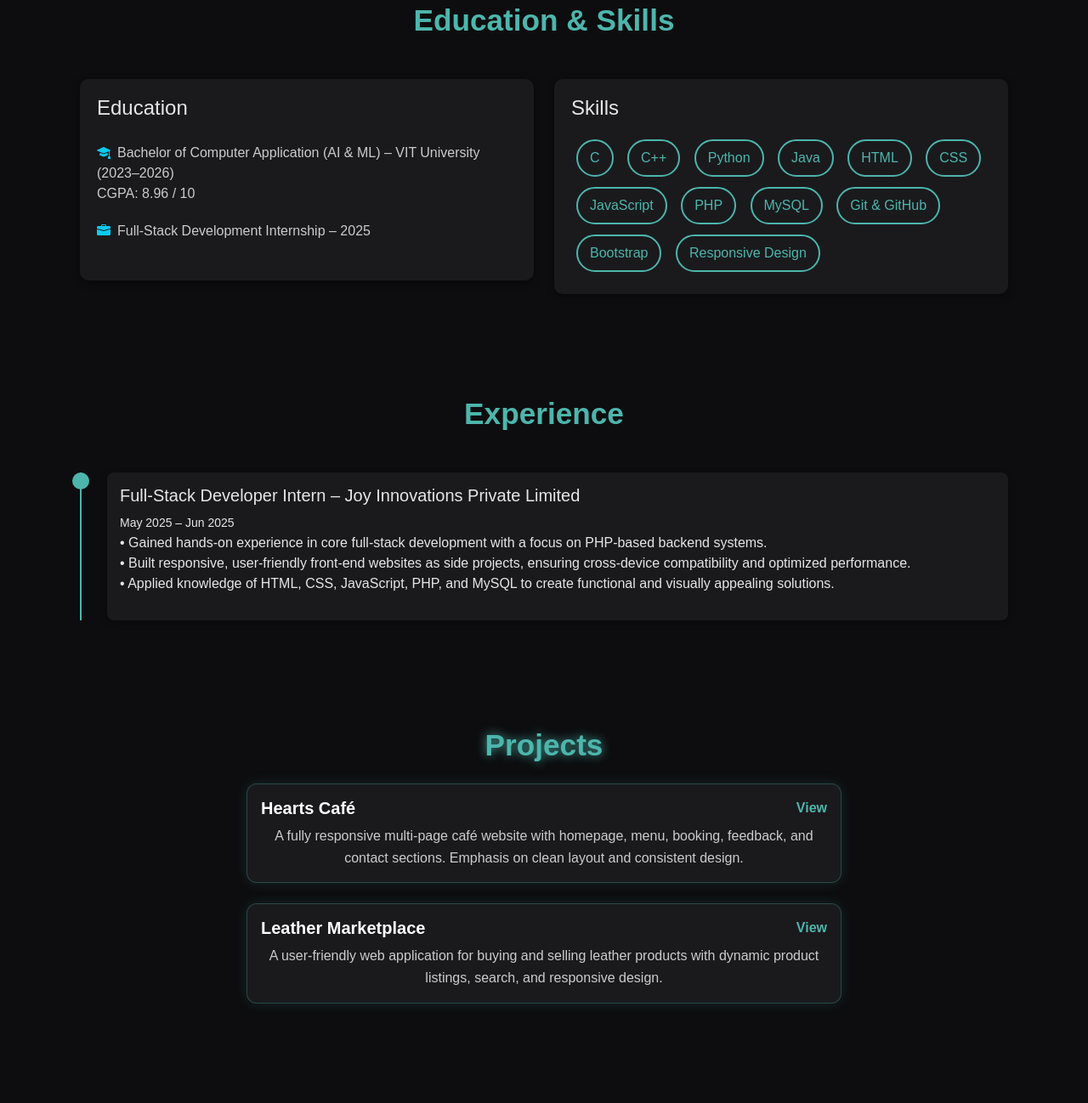
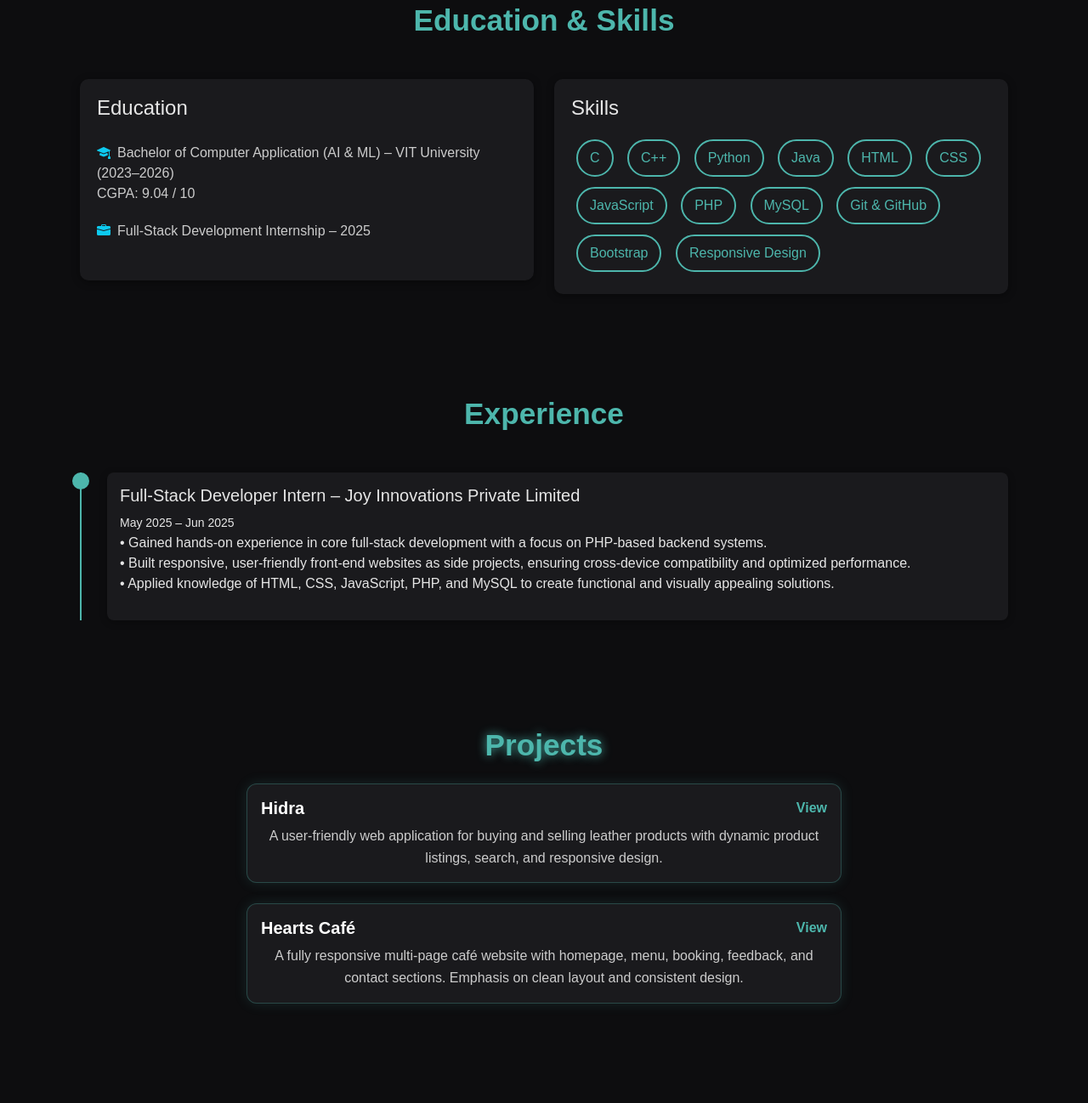
Before and after one commit to poornima-p-15/myportfolio, a plain HTML site: page index.html in a window 1280 px wide. Shown: the part 1161-2459 px from the top of the page at 85% size. Drawn offline with nearby package versions, Linux system fonts and the light colour scheme.

Commit message:
Update education CGPA and project descriptions

```diff
--- a/index.html
+++ b/index.html
@@ -345,7 +345,7 @@ Outside of development, I enjoy journaling, reading, and exploring creative expr
           <div class="card-custom">
             <h4 class="mb-3">Education</h4>
             <ul class="list-unstyled">
-              <li class="edu-item"><i class="bi bi-mortarboard-fill me-2 text-info"></i>Bachelor of Computer Application (AI & ML) – VIT University (2023–2026)<br>CGPA: 8.96 / 10</li>
+              <li class="edu-item"><i class="bi bi-mortarboard-fill me-2 text-info"></i>Bachelor of Computer Application (AI & ML) – VIT University (2023–2026)<br>CGPA: 9.04 / 10</li>
               <li class="edu-item"><i class="bi bi-briefcase-fill me-2 text-info"></i>Full-Stack Development Internship – 2025</li>
             </ul>
           </div>
@@ -395,22 +395,23 @@ Outside of development, I enjoy journaling, reading, and exploring creative expr
    <section class="py-5" id="projects">
     <div class="container text-center">
       <h2 class="mb-4">Projects</h2>
-      <div class="card mb-4 mx-auto" style="max-width:700px;" data-aos="fade-right">
+
+      <div class="card mb-4 mx-auto" style="max-width:700px;" data-aos="fade-left">
+        <div class="card-body">
+          <div class="d-flex justify-content-between">
+            <h5 class="card-title">Hidra</h5>
+            <a href="https://hidra.infinityfreeapp.com/" class="text-decoration-none" style="color:#70338f;">View</a>
+          </div>
+          <p class="card-text">A user-friendly web application for buying and selling leather products with dynamic product listings, search, and responsive design.</p>
+        </div>
+      </div>
+		<div class="card mb-4 mx-auto" style="max-width:700px;" data-aos="fade-right">
         <div class="card-body">
           <div class="d-flex justify-content-between">
             <h5 class="card-title">Hearts Café</h5>
             <a href="https://poornima-p-15.github.io/heartscafe/" class="text-decoration-none" style="color:#70338f;">View</a>
           </div>
           <p class="card-text">A fully responsive multi-page café website with homepage, menu, booking, feedback, and contact sections. Emphasis on clean layout and consistent design.</p>
-        </div>
-      </div>
-      <div class="card mb-4 mx-auto" style="max-width:700px;" data-aos="fade-left">
-        <div class="card-body">
-          <div class="d-flex justify-content-between">
-            <h5 class="card-title">Leather Marketplace</h5>
-            <a href="https://poornima-p-15.github.io/leather-marketplace/" class="text-decoration-none" style="color:#70338f;">View</a>
-          </div>
-          <p class="card-text">A user-friendly web application for buying and selling leather products with dynamic product listings, search, and responsive design.</p>
         </div>
       </div>
     </div>
```
